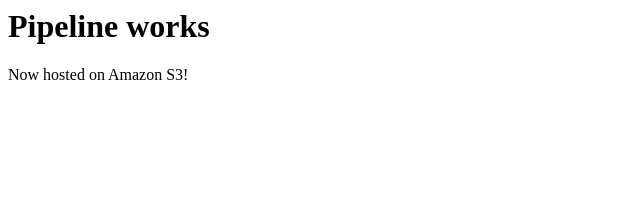
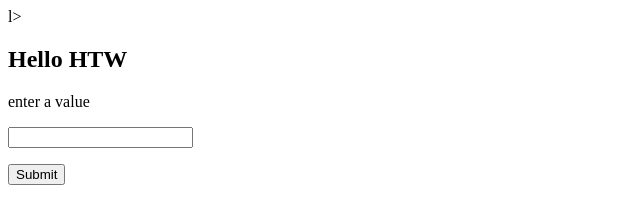
Before and after one commit to scqq6/aws, a plain HTML site: page index.html in a window 1280 px wide. Shown: the whole page, without its empty margins (0-640 px from the left). Drawn offline with Linux system fonts and the light colour scheme.

Commit message:
Update index.html with new content and scripts
Added a new structure with input and button for user interaction.

```diff
--- a/index.html
+++ b/index.html
@@ -1,9 +1,16 @@
-<html xmlns="http://www.w3.org/1999/xhtml" >
-<head>
-    <title>My Website Home Page</title>
-</head>
-<body>
-  <h1>Pipeline works</h1>
-  <p>Now hosted on Amazon S3!</p>
-</body>
+l>
+ <head>
+ <script src="fetch.js"></script>
+ </head>
+ <body>
+ <h2>Hello HTW</h2>
+
+ <p>enter a value</p>
+ <input id="myvalue" type="text"/>
+
+ <p class="content"></p>
+
+ <button id="button">Submit</button>
+
+ </body>
 </html>
```
